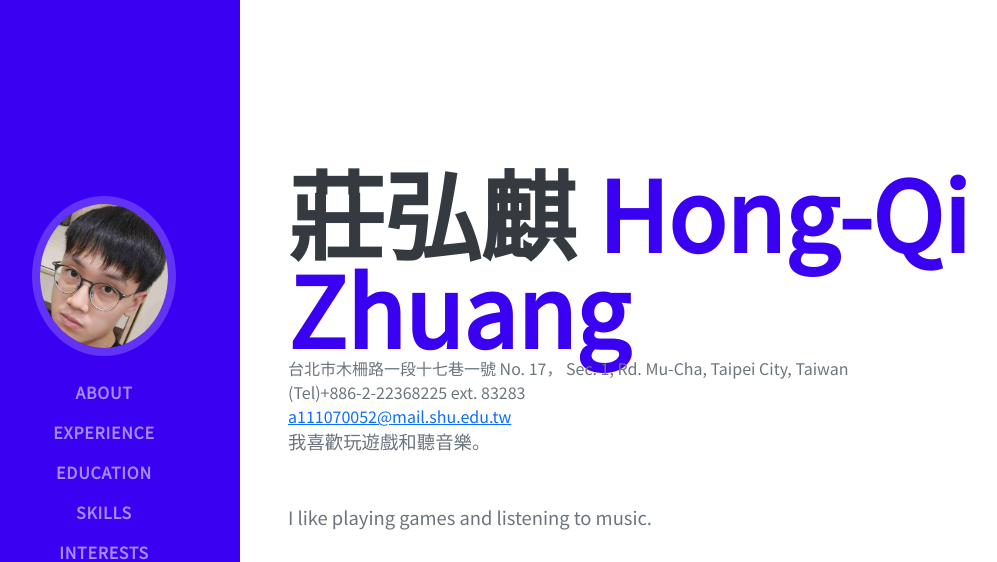
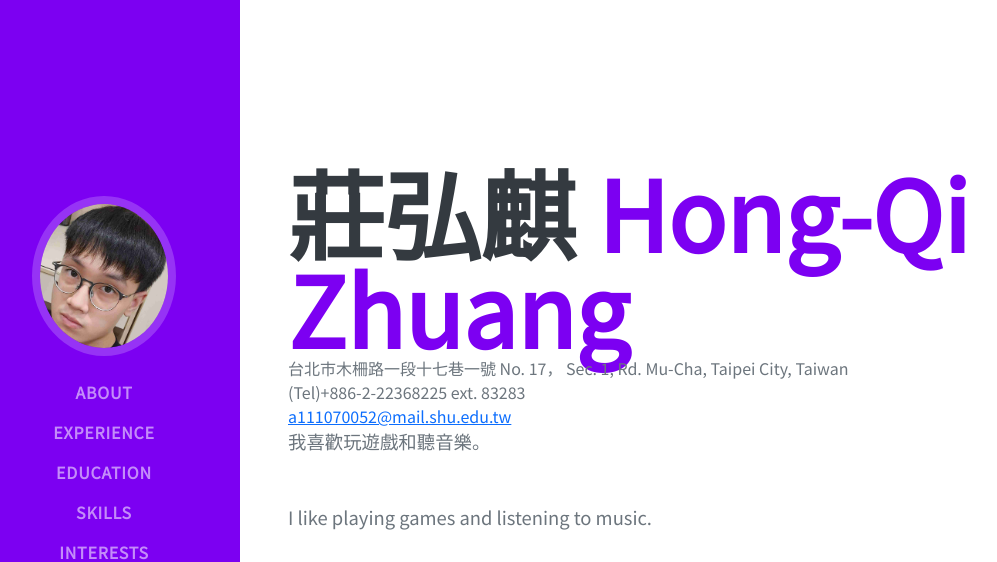
Before and after one commit to zhqautumn0331/zhqautumn0331.github.io, a plain HTML site: page index.html in a window 1280 px wide. Shown: the top 562 px of the page, without its empty margins (32-1029 px from the left). Drawn offline with nearby package versions, Linux system fonts and the light colour scheme; a web font is replaced by a local one.

Commit message:
Update my_style.css

```diff
--- a/css/my_style.css
+++ b/css/my_style.css
@@ -13,7 +13,7 @@ h6, .h6, h5, .h5, h4, .h4, h3, .h3, h2, .h2, h1, .h1 {
 }
 :root {
     --bs-primary: #0d6efd;
-    --bs-primary-rgb:58, 0, 242;
+    --bs-primary-rgb:124, 0, 242;
     --bs-secondary: #0dcaf0;
     --bs-secondary-rgb:13, 202, 240
 }
```
